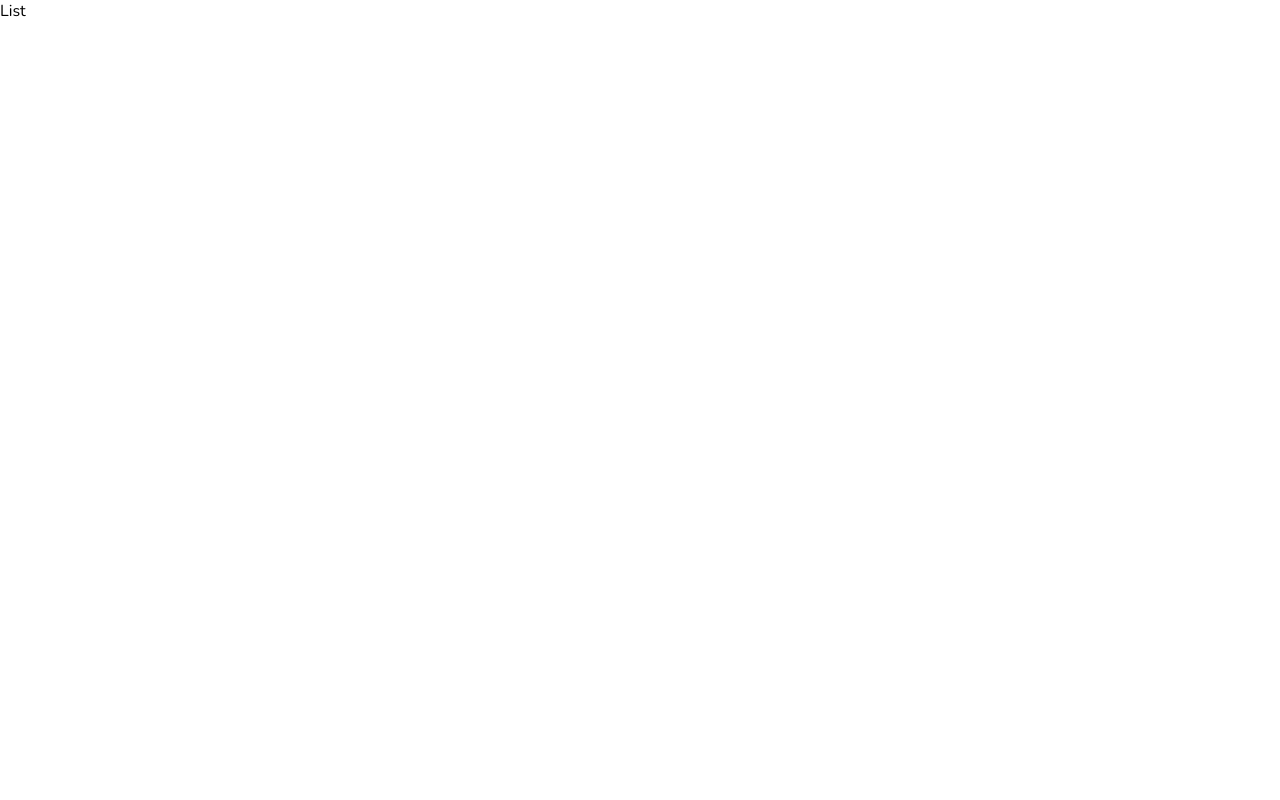
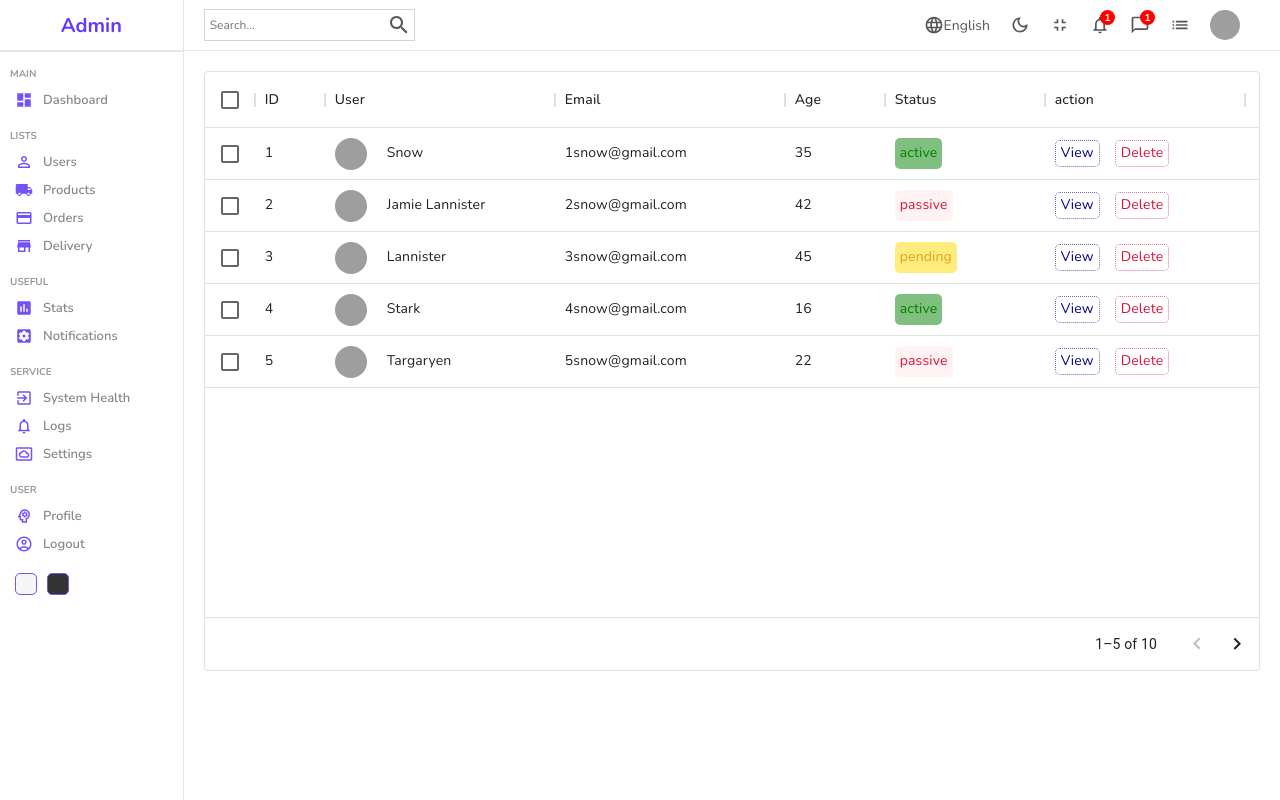
Before and after one commit to Choxy5/dashboard, a React (Vite) app: page /users in a window 1280 px wide. Built offline with nearby package versions, Linux system fonts and the light colour scheme; grey boxes are pictures that could not be loaded.

Commit message:
MUI Datatable Design

```diff
--- /dev/null
+++ b/datatablesource.jsx
@@ -0,0 +1,123 @@
+export const userColumns = [
+  { field: 'id', headerName: 'ID', width: 70 },
+  {
+    field: 'user',
+    headerName: 'User',
+    width: 230,
+    renderCell: (params) => {
+      return (
+        <div className="cellWithImg">
+          <img className="cellImg" src={params.row.img} alt="avatar" />
+          {params.row.username}
+        </div>
+      );
+    },
+  },
+  {
+    field: 'email',
+    headerName: 'Email',
+    width: 230,
+  },
+
+  {
+    field: 'age',
+    headerName: 'Age',
+    width: 100,
+  },
+  {
+    field: 'status',
+    headerName: 'Status',
+    width: 160,
+    renderCell: (params) => {
+      return (
+        <div className={`cellWithStatus ${params.row.status}`}>
+          {params.row.status}
+        </div>
+      );
+    },
+  },
+];
+
+//temporary data
+export const userRows = [
+  {
+    id: 1,
+    username: 'Snow',
+    img: 'https://images.pexels.com/photos/1820770/pexels-photo-1820770.jpeg?auto=compress&cs=tinysrgb&dpr=2&w=500',
+    status: 'active',
+    email: '1snow@gmail.com',
+    age: 35,
+  },
+  {
+    id: 2,
+    username: 'Jamie Lannister',
+    img: 'https://images.pexels.com/photos/1820770/pexels-photo-1820770.jpeg?auto=compress&cs=tinysrgb&dpr=2&w=500',
+    email: '2snow@gmail.com',
+    status: 'passive',
+    age: 42,
+  },
+  {
+    id: 3,
+    username: 'Lannister',
+    img: 'https://images.pexels.com/photos/1820770/pexels-photo-1820770.jpeg?auto=compress&cs=tinysrgb&dpr=2&w=500',
+    email: '3snow@gmail.com',
+    status: 'pending',
+    age: 45,
+  },
+  {
+    id: 4,
+    username: 'Stark',
+    img: 'https://images.pexels.com/photos/1820770/pexels-photo-1820770.jpeg?auto=compress&cs=tinysrgb&dpr=2&w=500',
+    email: '4snow@gmail.com',
+    status: 'active',
+    age: 16,
+  },
+  {
+    id: 5,
+    username: 'Targaryen',
+    img: 'https://images.pexels.com/photos/1820770/pexels-photo-1820770.jpeg?auto=compress&cs=tinysrgb&dpr=2&w=500',
+    email: '5snow@gmail.com',
+    status: 'passive',
+    age: 22,
+  },
+  {
+    id: 6,
+    username: 'Melisandre',
+    img: 'https://images.pexels.com/photos/1820770/pexels-photo-1820770.jpeg?auto=compress&cs=tinysrgb&dpr=2&w=500',
+    email: '6snow@gmail.com',
+    status: 'active',
+    age: 15,
+  },
+  {
+    id: 7,
+    username: 'Clifford',
+    img: 'https://images.pexels.com/photos/1820770/pexels-photo-1820770.jpeg?auto=compress&cs=tinysrgb&dpr=2&w=500',
+    email: '7snow@gmail.com',
+    status: 'passive',
+    age: 44,
+  },
+  {
+    id: 8,
+    username: 'Frances',
+    img: 'https://images.pexels.com/photos/1820770/pexels-photo-1820770.jpeg?auto=compress&cs=tinysrgb&dpr=2&w=500',
+    email: '8snow@gmail.com',
+    status: 'active',
+    age: 36,
+  },
+  {
+    id: 9,
+    username: 'Roxie',
+    img: 'https://images.pexels.com/photos/1820770/pexels-photo-1820770.jpeg?auto=compress&cs=tinysrgb&dpr=2&w=500',
+    email: 'snow@gmail.com',
+    status: 'pending',
+    age: 65,
+  },
+  {
+    id: 10,
+    username: 'Roxie',
+    img: 'https://images.pexels.com/photos/1820770/pexels-photo-1820770.jpeg?auto=compress&cs=tinysrgb&dpr=2&w=500',
+    email: 'snow@gmail.com',
+    status: 'active',
+    age: 65,
+  },
+];
--- a/package.json
+++ b/package.json
@@ -12,6 +12,7 @@
     "@emotion/styled": "^11.8.1",
     "@mui/icons-material": "^5.5.0",
     "@mui/material": "^5.5.0",
+    "@mui/x-data-grid": "^5.6.1",
     "react": "^17.0.2",
     "react-circular-progressbar": "^2.0.4",
     "react-dom": "^17.0.2",
--- /dev/null
+++ b/src/components/datatable/Datatable.jsx
@@ -0,0 +1,35 @@
+import './datatable.scss';
+import { DataGrid } from '@mui/x-data-grid';
+import { userColumns, userRows } from '../../../datatablesource.jsx';
+
+function Datatable() {
+  const actionColumn = [
+    {
+      field: 'action',
+      headername: 'Action',
+      width: 200,
+      renderCell: () => {
+        return (
+          <div className="cellAction">
+            <div className="viewButton">View</div>
+            <div className="deleteButton">Delete</div>
+          </div>
+        );
+      },
+    },
+  ];
+
+  return (
+    <div className="datatable">
+      <DataGrid
+        rows={userRows}
+        columns={userColumns.concat(actionColumn)}
+        pageSize={5}
+        rowsPerPageOptions={[9]}
+        checkboxSelection
+      />
+    </div>
+  );
+}
+
+export default Datatable;
--- /dev/null
+++ b/src/components/datatable/datatable.scss
@@ -0,0 +1,59 @@
+.datatable {
+  height: 600px;
+  padding: 20px;
+
+  .cellWithImg {
+    display: flex;
+    align-items: center;
+
+    .cellImg {
+      width: 32px;
+      height: 32px;
+      border-radius: 50%;
+      object-fit: cover;
+      margin-right: 20px;
+    }
+  }
+
+  .cellWithStatus {
+    padding: 5px;
+    border-radius: 5px;
+
+    &.active {
+      background-color: rgba(0, 128, 0, 0.5);
+      color: green;
+    }
+
+    &.pending {
+      background-color: rgba(255, 217, 0, 0.5);
+      color: goldenrod;
+    }
+
+    &.passive {
+      background-color: rgba(255, 0, 0, 0.05);
+      color: crimson;
+    }
+  }
+
+  .cellAction {
+    display: flex;
+    align-items: center;
+    gap: 15px;
+
+    .viewButton {
+      padding: 2px 5px;
+      border-radius: 5px;
+      color: darkblue;
+      border: 1px dotted rgba(0, 0, 139, 0.596);
+      cursor: pointer;
+    }
+
+    .deleteButton {
+      padding: 2px 5px;
+      border-radius: 5px;
+      color: crimson;
+      border: 1px dotted rgba(220, 20, 60, 0.6);
+      cursor: pointer;
+    }
+  }
+}
--- a/src/pages/list/List.jsx
+++ b/src/pages/list/List.jsx
@@ -1,7 +1,18 @@
 import './list.scss';
+import Sidebar from '../../components/sidebar/Sidebar';
+import Navbar from '../../components/navbar/Navbar';
+import Datatable from '../../components/datatable/Datatable';
 
 function List() {
-  return <div>List</div>;
+  return (
+    <div className="list">
+      <Sidebar />
+      <div className="listContainer">
+        <Navbar />
+        <Datatable />
+      </div>
+    </div>
+  );
 }
 
 export default List;
--- a/src/pages/list/list.scss
+++ b/src/pages/list/list.scss
@@ -0,0 +1,8 @@
+.list {
+  display: flex;
+  width: 100%;
+
+  .listContainer {
+    flex: 6;
+  }
+}
```
Also changed, not shown: 1 other file (tests, documents, lock files or other folders).
